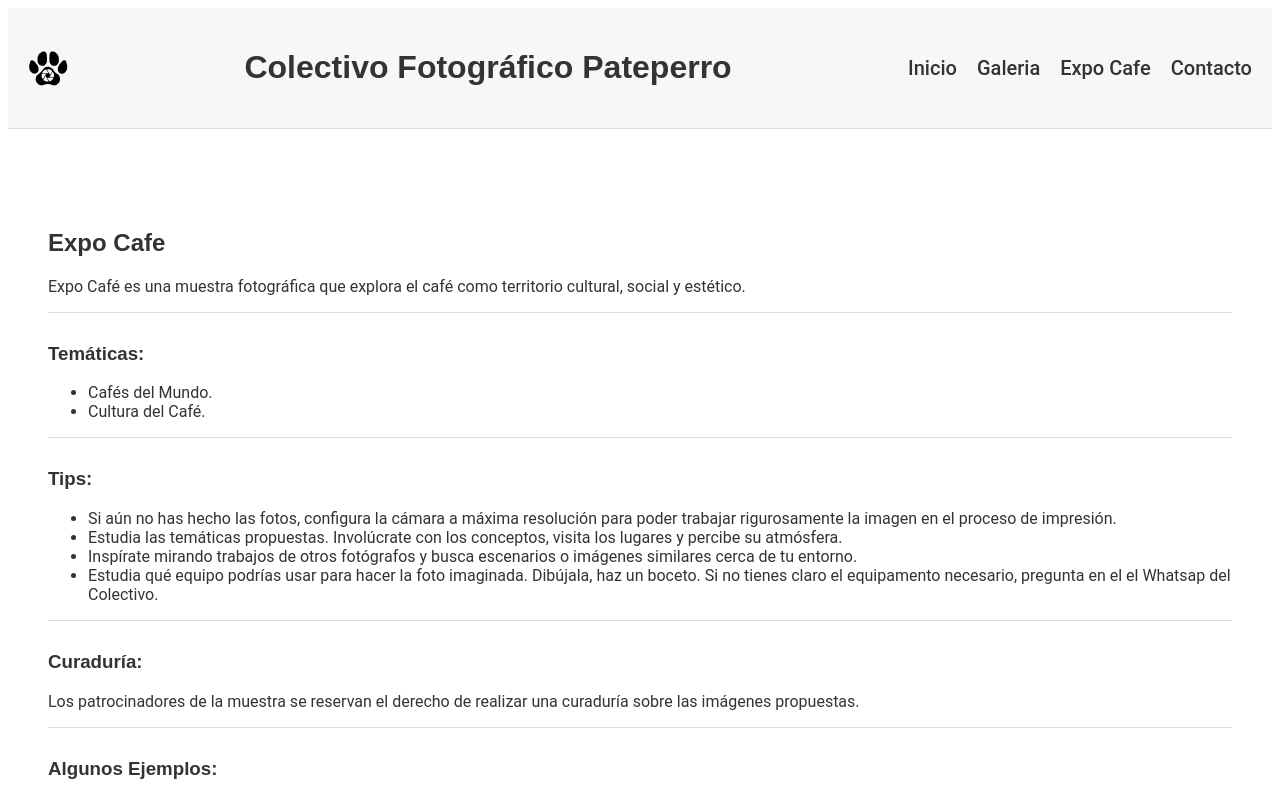
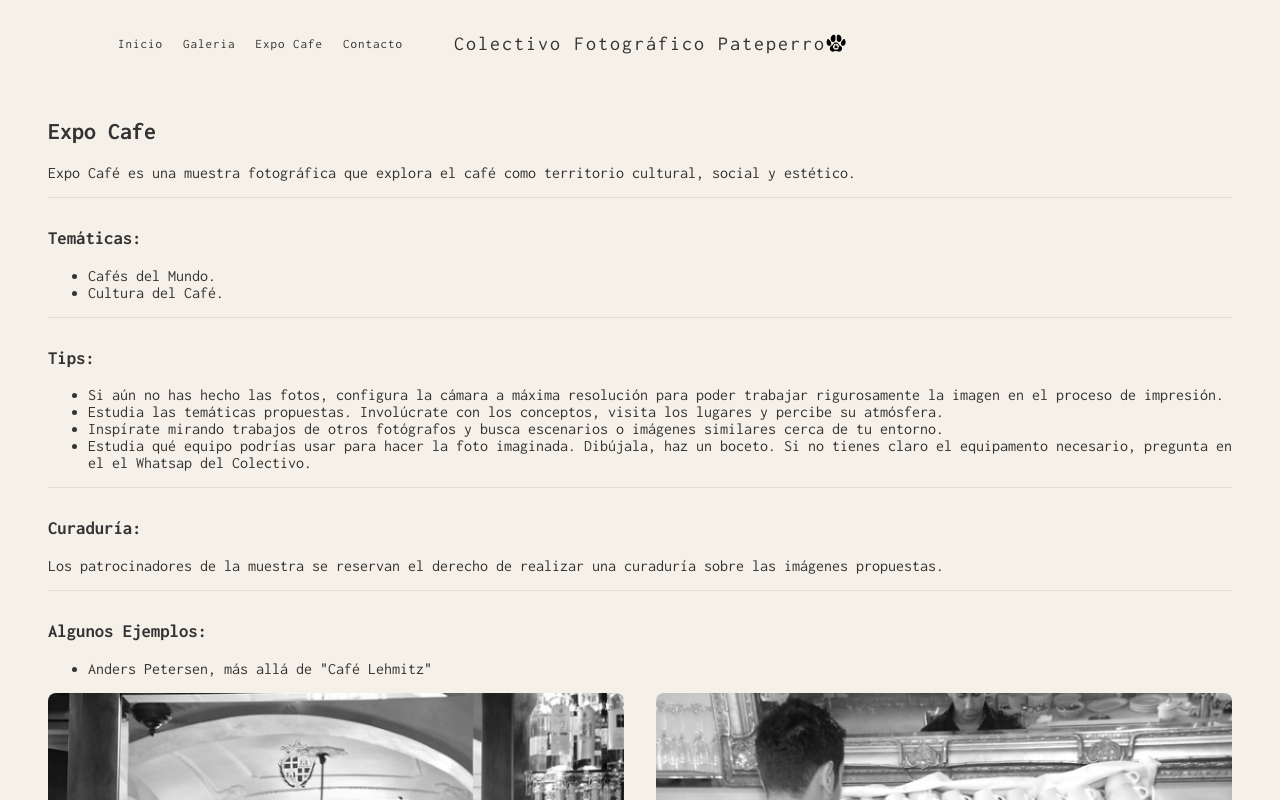
Before and after one commit to danielr2120/Pateperro_V1, a React (Vite) app: page /Pateperro_V1/ExpoCafe in a window 1280 px wide. Shown: the top 800 px of the page. Built offline with nearby package versions, Linux system fonts and the light colour scheme.

Commit message:
Actualización Inicio y CSS

```diff
--- a/src/App.jsx
+++ b/src/App.jsx
@@ -1,7 +1,7 @@
 import { BrowserRouter, Routes, Route } from 'react-router-dom'
 import Header from "./components/Header"
 import Footer from "./components/Footer"
-import Inicio from "./pages/inicio"
+import Inicio from "./pages/Inicio"
 import Galeria from "./pages/galeria"
 import ExpoCafe from "./pages/expo_cafe"
 import Contacto from './pages/contacto'
--- a/src/components/Header.jsx
+++ b/src/components/Header.jsx
@@ -2,10 +2,9 @@ import logo from '../assets/logo.svg'
 import { Link } from "react-router-dom"
 function Header() {
   return (
-    <header>
-      <img src={logo} alt="Logo PatePerro" width="40px" height="40px"/>
-      <h1>Colectivo Fotográfico Pateperro</h1>
-      <nav>
+    <header className= "header">
+
+      <nav className='nav-left'>
         <ul>
           <li><Link to="/">Inicio</Link></li>
           <li><Link to="/Galeria">Galeria</Link></li>
@@ -13,6 +12,8 @@ function Header() {
           <li><Link to="/Contacto">Contacto</Link></li>
         </ul>
       </nav>
+      <h1 className='logo-texto'>Colectivo Fotográfico Pateperro</h1>
+      <img src={logo} alt="Logo PatePerro" width="20px" height="20px" className='logo-img'/>
     </header>
   )
 }
--- a/src/index.css
+++ b/src/index.css
@@ -1,63 +1,98 @@
+@import url('https://fonts.googleapis.com/css2?family=Inconsolata:wght@200..900&display=swap');
 :root {
-  --color-fondo: #FFFFFF;
+  --color-fondo: #f6f1e8;
   --color-seccion: #F7F7F7;
   --color-texto: #333333;
   --color-acento: #3498DB;
   --color-borde: #DDDDDD;
   --padding-general: 20px;
+
 }
 
-body{
-  font-family: 'Roboto', sans-serif;
-}
 h1, h2, h3 {
-  font-family: 'Montserrat', sans-serif;
+  font-family: 'Inconsolata', monospace;
   font-weight: 700;
 }
 
 body {
   background-color: var(--color-fondo);
   color: var(--color-texto);
-  font-family: 'Roboto', sans-serif;
+  font-family: 'Inconsolata', monospace;
 }
 
-header {
-  background-color: var(--color-seccion);
-  display: flex; /* activa Flexbox */
-  align-items: center; /* centra verticalmente los elementos */
-  justify-content: space-between; /* separa logo y menú */
-  padding: 20px;
-  border-bottom: 1px solid #ddd;
+.header {
+  height: 70px;                 /* CLAVE */
+  display: grid;
+  grid-template-columns: 1fr auto 1fr;
+  align-items: center;
+  padding: 0 60px;
 }
-header nav ul{
+
+.nav-left {
+  display: flex;
+  gap: 20px;
+}
+
+.nav-left a {
+  font-size: 13px;
+  letter-spacing: 1px;
+  text-decoration: none;
+  color: #333;
+}
+
+.nav-left ul{
+  list-style: none;
   display: flex;
 }
-header nav ul li{
-  font-size: 20px
-}
-nav ul {
-  list-style: none;
-  padding: 0;
-  margin: 0;
-  display: flex; /* pone los items en fila */
-  gap: 20px; /* espacio entre links */
+.nav-left ul li{
+  font-size: 10px;
+  gap: 5px;
+  padding: 6px 10px;
 }
 
-nav ul li a {
-  color: #333;          /* color gris oscuro */
-  text-decoration: none; /* quita subrayado */
-  font-weight: 500;      /* opcional, para resaltar un poco */
-  transition: color 0.3s; /* transición suave para hover */
+.nav-left ul li a:hover{
+  color: var(--color-acento); /* color de acento al pasar el mouse */
 }
 
-nav ul li a:hover {
-  color: var(--color-acento); /* color de acento al pasar el mouse */
+
+.logo-texto{
+  font-size: 20px;
+  letter-spacing: 2px;
+  font-weight: 400;
+  margin: 0;
+  text-align: center;
 }
+
+.inicio {
+  display: grid;
+  grid-template-columns: 1fr 1fr;
+  height: 100vh;
+}
+
+.frase {
+  background-color: #f6f1e8;
+  padding: 80px;
+  display: flex;
+  align-items: center;
+}
+
+.frase p {
+  max-width: 520px;
+  font-size: 16px;
+  line-height: 1.9;
+  color: #333;
+}
+
+.imagen {
+  background-image: url("./assets/images/portada.jpg");
+  background-size: cover;
+  background-position: center;
+}
+
 
 a {
   color: var(--color-acento);
 }
-
 li a{
   color: var(--color-texto);
   text-decoration: none;
@@ -79,11 +114,10 @@ footer {
   color: var(--color-texto);
 }
 
-
 .expoCafe{
   max-width: 1200px;
   margin: auto;
-  padding: 80px 40px;
+  padding: 20px 40px;
 }
 
 .expocafe-galeria {
--- a/src/pages/Inicio.jsx
+++ b/src/pages/Inicio.jsx
@@ -1,13 +1,17 @@
 function Inicio() {
   return (
-    <main>
-      <section>
-        <h2>PatePerro 🐕</h2>
+    <main className="inicio">
+      <section className="frase">
         <p>
-          PatePerro es un colectivo fotográfico enfocado en documentar
-          caminatas, paisajes y encuentros con la naturaleza.
+          "El colectivo somos un grupo de fotógrafos y aficionados a la imagen,
+          que nos juntamos para aprender fotografía de manera colaborativa.
+          La curiosidad de unos y la experiencia de otros propone una dinámica de
+          intercambio que da pie a preguntas y respuestas, con lo cual provocamos
+          un pensamiento propio que plasma imágenes con un lenguaje creativo, individual, íntimo.
+          Provocamos una conversa interior que nos da elementos para retratar la realidad exterior."
         </p>
       </section>
+      <section className="imagen"></section>
     </main>
   )
 }
```
Also changed, not shown: 1 other file (tests, documents, lock files or other folders).
